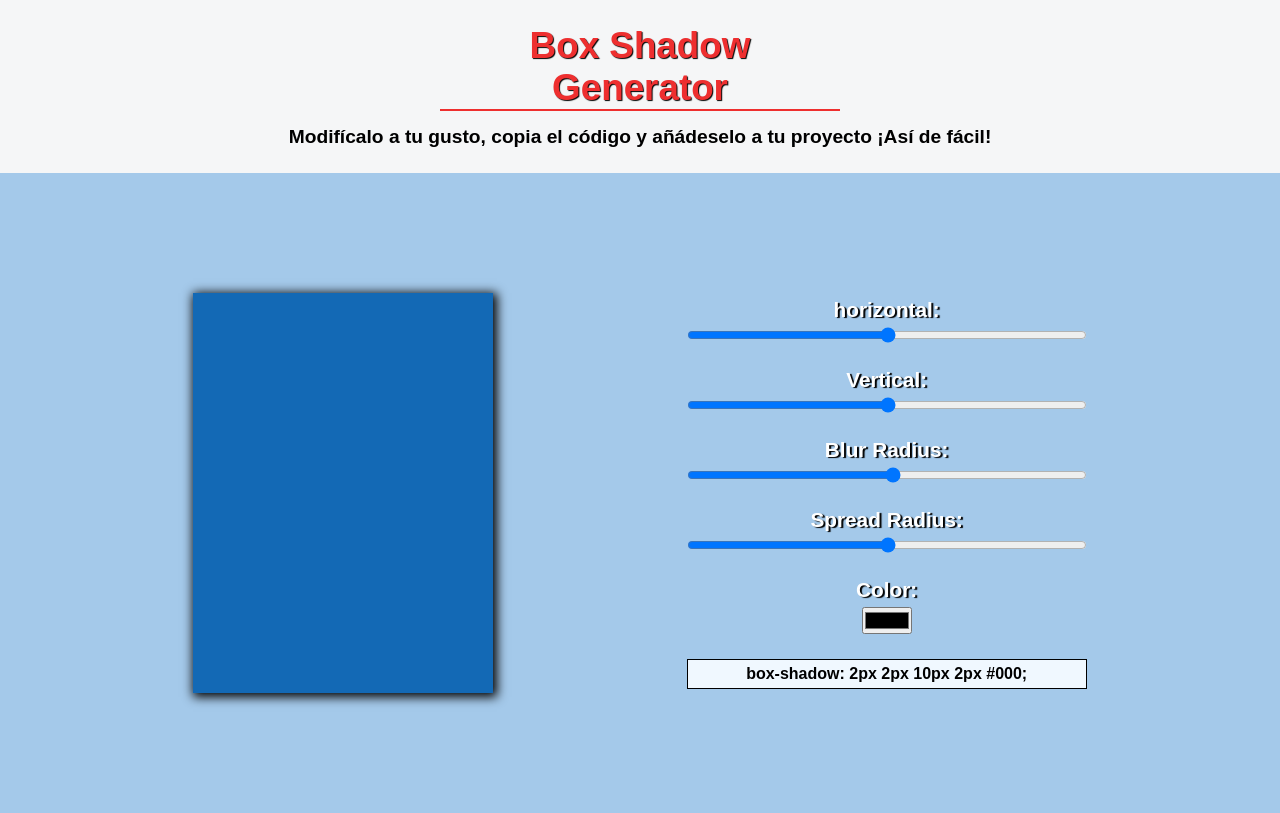
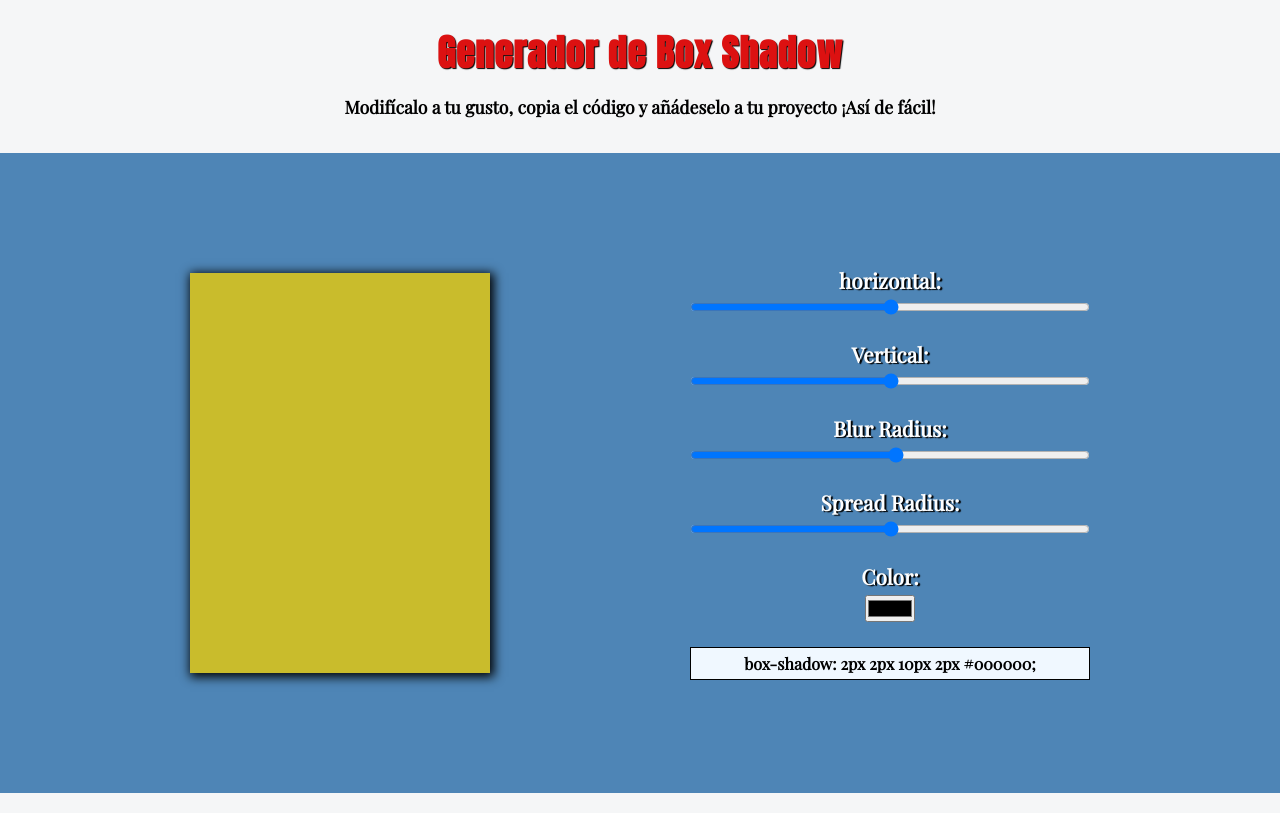
Before and after one commit to facudam/generador-box-shadow, a plain HTML site: page index.html in a window 1280 px wide. Drawn offline with nearby package versions, Linux system fonts and the light colour scheme; a web font is replaced by a local one.

Commit message:
Modificando diseño

```diff
--- a/index.css
+++ b/index.css
@@ -1,4 +1,5 @@
-@import url('https://fonts.googleapis.com/css2?family=Sofia+Sans:wght@200&display=swap');
+@import url('https://fonts.googleapis.com/css2?family=Playfair+Display&display=swap');
+@import url('https://fonts.googleapis.com/css2?family=Anton&display=swap');
 
 * {
     margin: 0;
@@ -8,26 +9,32 @@
 
 body {
     background-color: #f5f6f7;
-    font-family: 'Sofia Sans', sans-serif;
+    font-family: 'Playfair Display', serif;
 }
 
 h1 {
-    width: 400px;
+    font-family: 'Anton', sans-serif;
+    letter-spacing: 1px;
     font-size: 2.3rem;
     margin: auto;
     margin-top: 25px;
     text-align: center;
-    color: rgb(238, 47, 47);
+    color: rgb(220, 17, 17);
     text-shadow: 1px 1px 1px black;
-    border-bottom: 2px solid rgb(238, 47, 47);
+
 
 }
 
 .p-title {
-    font-size: 1.2rem;
+    font-size: 1.1rem;
     text-align: center;
     margin-top: 15px;
     font-weight: bold;
+}
+
+main {
+    background-color: rgb(78, 133, 182);
+    width: 100%;
 }
 
 .main-container {
@@ -35,21 +42,20 @@ h1 {
     width: 100%;
     max-width: 1400px;
     margin: auto;
-    margin-top: 25px;
-    background-color: rgb(164, 201, 234);
+    margin-top: 35px;
     min-height: 80vh;
     justify-content: space-evenly;
     align-items: center;
     flex-wrap: wrap;
-    gap: 15px;
+    gap: 25px;
     padding: 25px 15px;
 }
 
 .main-container__box {
     width: 300px;
     height: 400px;
-    background-color: rgb(19, 105, 181);
-    box-shadow: 2px 2px 10px 2px #000;
+    background-color: #c9bc2c;
+    box-shadow: 2px 2px 10px 2px #000000;
 }
 
 .controls {
@@ -70,8 +76,8 @@ label {
     font-size: 1.3rem;
     text-align: center;
     font-weight: bold;
-    color: rgb(255, 255, 255);
-    text-shadow: 2px 1px 1px #000;
+    color: rgb(254, 254, 254);
+    text-shadow: 2px 1px 1px rgb(0, 0, 0);
 }
 
 .code-container {
--- a/index.html
+++ b/index.html
@@ -5,12 +5,13 @@
     <meta http-equiv="X-UA-Compatible" content="IE=edge">
     <meta name="viewport" content="width=device-width, initial-scale=1.0">
     <link  rel="stylesheet" href="index.css">
-    <title>Box Shadow Generator</title>
+    <title>Generador de Box Shadow</title>
 </head>
 <body>
-    <h1>Box Shadow Generator</h1>
+    <h1>Generador de Box Shadow</h1>
     <p class="p-title">Modifícalo a tu gusto, copia el código y añádeselo a tu proyecto ¡Así de fácil!</p>
 
+    <main>
         <div class="main-container">
             <div class="main-container__box"></div>
             <div class="main-container__controls">
@@ -36,12 +37,11 @@
                     <input name="color" id="color" type="color">
                 </div>
                 <div class="code-container">
-                <p class="code-container__p">box-shadow: 2px 2px 10px 2px #000;</p>
-            </div>
-
-
+                    <p class="code-container__p">box-shadow: 2px 2px 10px 2px #000000;</p>
                 </div>
             </div>
+        </div>
+    </main>
 
     <script src="index.js" type="module"></script>
 </body>
```
Lines whose indentation alone changed are shown as unchanged.
